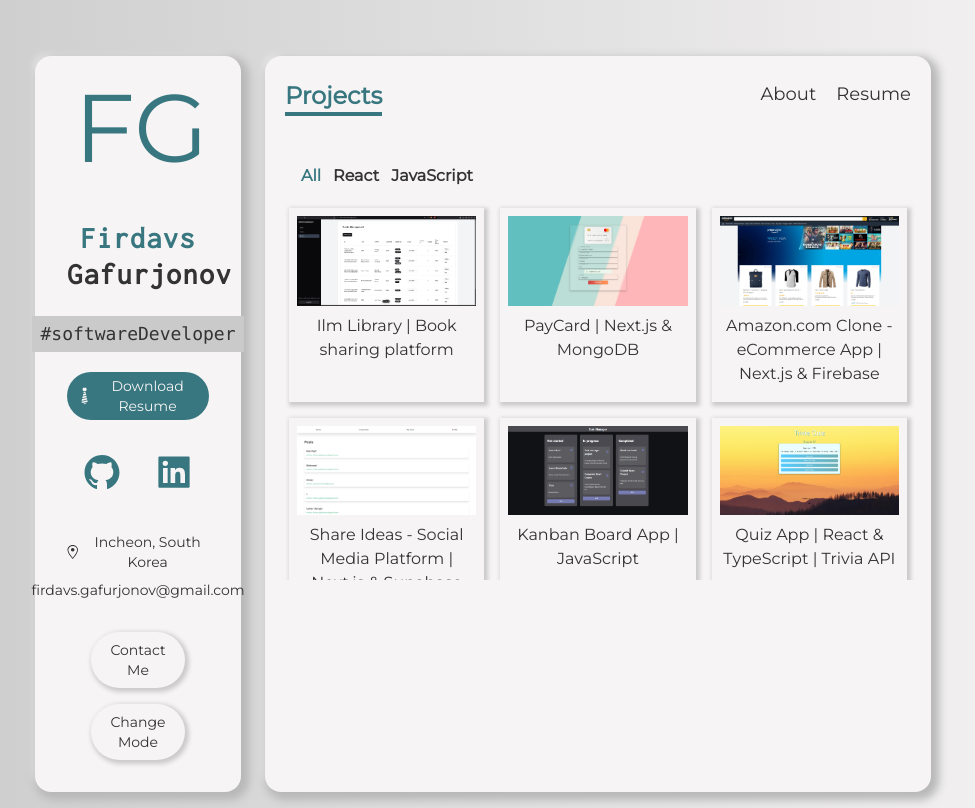
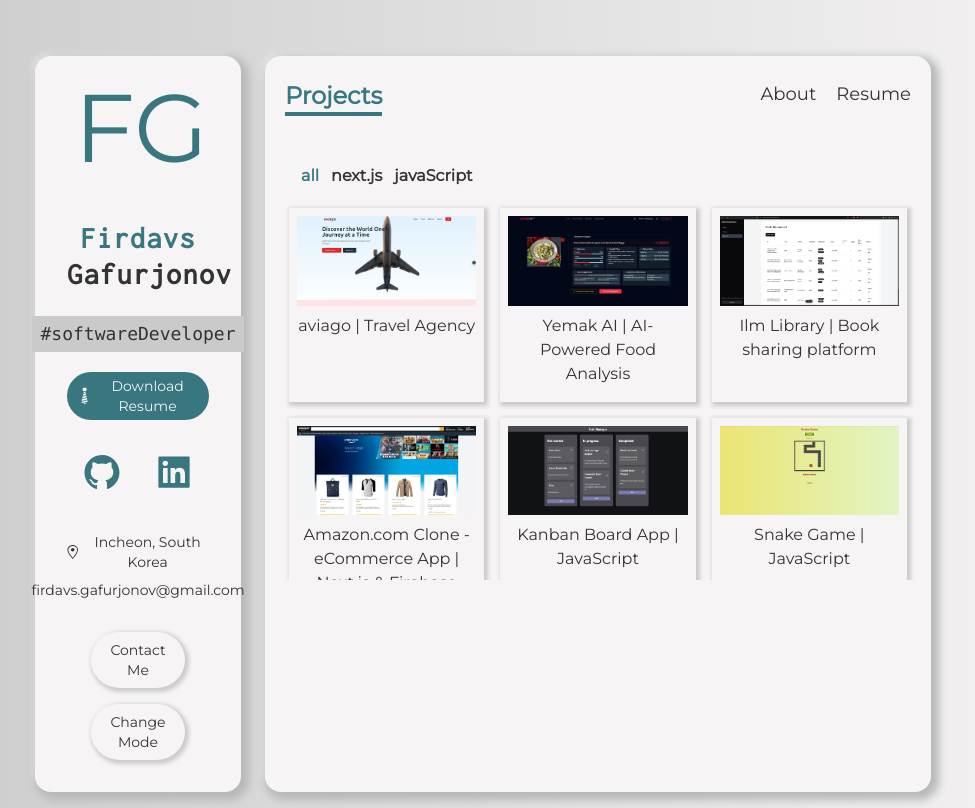
Before and after one commit to gfirik/portfolio, a Next.js app: page /projects in a window 1280 px wide. Shown: the whole page, without its empty margins (157-1132 px from the left). Built offline with nearby package versions, Linux system fonts and the light colour scheme.

Commit message:
update: projects

```diff
--- a/components/ProjectsNavbar.tsx
+++ b/components/ProjectsNavbar.tsx
@@ -6,7 +6,7 @@
   handlerFilterCategory: Function;
   active: string;
 }> = ({ value, handlerFilterCategory, active }) => {
-  let className = "font-bold capitalize cursor-pointer hover:text-ming";
+  let className = "font-bold cursor-pointer hover:text-ming";
   if (active === value) className += " text-ming ";
   return (
     <li onClick={() => handlerFilterCategory(value)} className={className}>
@@ -22,7 +22,7 @@
   return (
     <div className="flex px-3 py-2 space-x-3 overflow-x-auto list-none">
       <NavItem value="all" {...props} />
-      <NavItem value="react" {...props} />
+      <NavItem value="next.js" {...props} />
       <NavItem value="javaScript" {...props} />
     </div>
   );
--- a/data.ts
+++ b/data.ts
@@ -1,18 +1,11 @@
 import { IProject, IService, ISkill } from "./types";
-import { FaNodeJs, FaTelegram } from "react-icons/fa";
-import {
-  SiReact,
-  SiTypescript,
-  SiMongodb,
-  SiNestjs,
-  SiDocker,
-  SiPrisma,
-} from "react-icons/si";
+import { FaNodeJs, FaTelegram, FaGithub } from "react-icons/fa";
+import { SiReact, SiTypescript, SiMongodb, SiDocker } from "react-icons/si";
 import { MdDevices, MdLanguage } from "react-icons/md";
 import { GiArchiveResearch, GiStack } from "react-icons/gi";
-import { GrGraphQl } from "react-icons/gr";
 import { IoConstruct } from "react-icons/io5";
 import { PiBrain } from "react-icons/pi";
+import { SiSupabase } from "react-icons/si";
 
 export const services: IService[] = [
   {
@@ -61,27 +54,18 @@
   },
   {
     Icon: SiReact,
-    name: "React & Next",
+    name: "React & Next.js",
     level: "100%",
   },
   {
-    Icon: GrGraphQl,
-    name: "GraphQL",
+    Icon: SiSupabase,
+    name: "Supabase",
     level: "100%",
   },
-  {
-    Icon: SiPrisma,
-    name: "Prisma",
-    level: "100%",
-  },
+
   {
     Icon: FaNodeJs,
     name: "Node.js",
-    level: "100%",
-  },
-  {
-    Icon: SiNestjs,
-    name: "NestJS",
     level: "100%",
   },
   {
@@ -97,6 +81,11 @@
   {
     Icon: FaTelegram,
     name: "Telegram Bots",
+    level: "100%",
+  },
+  {
+    Icon: FaGithub,
+    name: "GitHub",
     level: "100%",
   },
 ];
@@ -117,14 +106,30 @@
     name: "Korean",
     level: "80%",
   },
-  {
-    Icon: MdLanguage,
-    name: "Russian",
-    level: "50%",
-  },
 ];
 
 export const projects: IProject[] = [
+  {
+    id: 9,
+    name: "aviago | Travel Agency",
+    description: "Platform for travel agancy.",
+    image_path: "/images/aviago.png",
+    deployed_url: "https://aviago.co.uz/",
+    github_url: "https://github.com/gfirik/aviago-lp",
+    category: ["next.js"],
+    key_techs: ["Next.js", "shadcn/ui", "EmailJS", "Vercel"],
+  },
+  {
+    id: 8,
+    name: "Yemak AI | AI-Powered Food Analysis",
+    description:
+      "Web  App integrated with telegram bot, with seperate admin panel to manage project.",
+    image_path: "/images/yemak.png",
+    deployed_url: "https://yemak-ai.vercel.app/",
+    github_url: "https://github.com/gfirik/kaloriax-web",
+    category: ["next.js"],
+    key_techs: ["Next.js", "shadcn/ui", "Gemini", "Supabase"],
+  },
   {
     id: 7,
     name: "Ilm Library | Book sharing platform",
@@ -133,20 +138,8 @@
     image_path: "/images/ilm-library.png",
     deployed_url: "https://library-bot.vercel.app/",
     github_url: "https://github.com/gfirik/library-client",
-    category: ["react"],
+    category: ["next.js"],
     key_techs: ["Next.js", "shadcn/ui", "AWS", "Supabase"],
-  },
-  {
-    id: 6,
-    name: "PayCard | Next.js & MongoDB",
-    description:
-      "PayCard with real-world credit cards integration. After validation, user will be able to proceed the payment" +
-      "The payment page is built with Next.js and MongoDB.",
-    image_path: "/images/payment-card.png",
-    deployed_url: "https://payment-receiver.vercel.app/",
-    github_url: "https://github.com/gfirik/payment-receiver-client",
-    category: ["react"],
-    key_techs: ["Next.js", "MongoDB", "Material-UI"],
   },
   {
     id: 5,
@@ -157,19 +150,8 @@
     image_path: "/images/amazonclone.png",
     deployed_url: "https://amazonclonewebsite.netlify.app/",
     github_url: "https://github.com/gfirik/amazon-clone",
-    category: ["react"],
+    category: ["next.js"],
     key_techs: ["Next.js", "Redux", "Firebase", "Tailwind"],
-  },
-  {
-    id: 4,
-    name: "Share Ideas - Social Media Platform | Next.js & Supabase",
-    description:
-      "Share your ideas, get insights, read and post your thoughts. This app is basic social network platform where you can perform sign-up and sign-in, post, read, update and delete posts.",
-    image_path: "/images/crud-ideas.png",
-    deployed_url: "https://share-ideas.vercel.app/",
-    github_url: "https://github.com/gfirik/crud-next-supabase",
-    category: ["react"],
-    key_techs: ["Next.js", "Supabase", "Tailwind"],
   },
   {
     id: 3,
@@ -183,17 +165,6 @@
     key_techs: ["JavaScript", "SCSS"],
   },
   {
-    id: 2,
-    name: "Quiz App | React & TypeScript | Trivia API",
-    description:
-      "In this app you will be able to test your basic knowledge by answering randomly selected questions.",
-    image_path: "/images/react-ts-quiz.png",
-    deployed_url: "https://quiz-react-ts.netlify.app/",
-    github_url: "https://github.com/gfirik/quiz-react-ts",
-    category: ["react"],
-    key_techs: ["React", "TypeScript", "Styled Components"],
-  },
-  {
     id: 1,
     name: "Snake Game | JavaScript",
     description: "Old snake game that we used to play in Nokia 3310",
--- a/types.ts
+++ b/types.ts
@@ -23,4 +23,4 @@
   key_techs: string[];
 }
 
-export type Category = "react" | "javaScript";
+export type Category = "next.js" | "javaScript";
```
Also changed, not shown: public/images/aviago.png (added), public/images/yemak.png (added).
